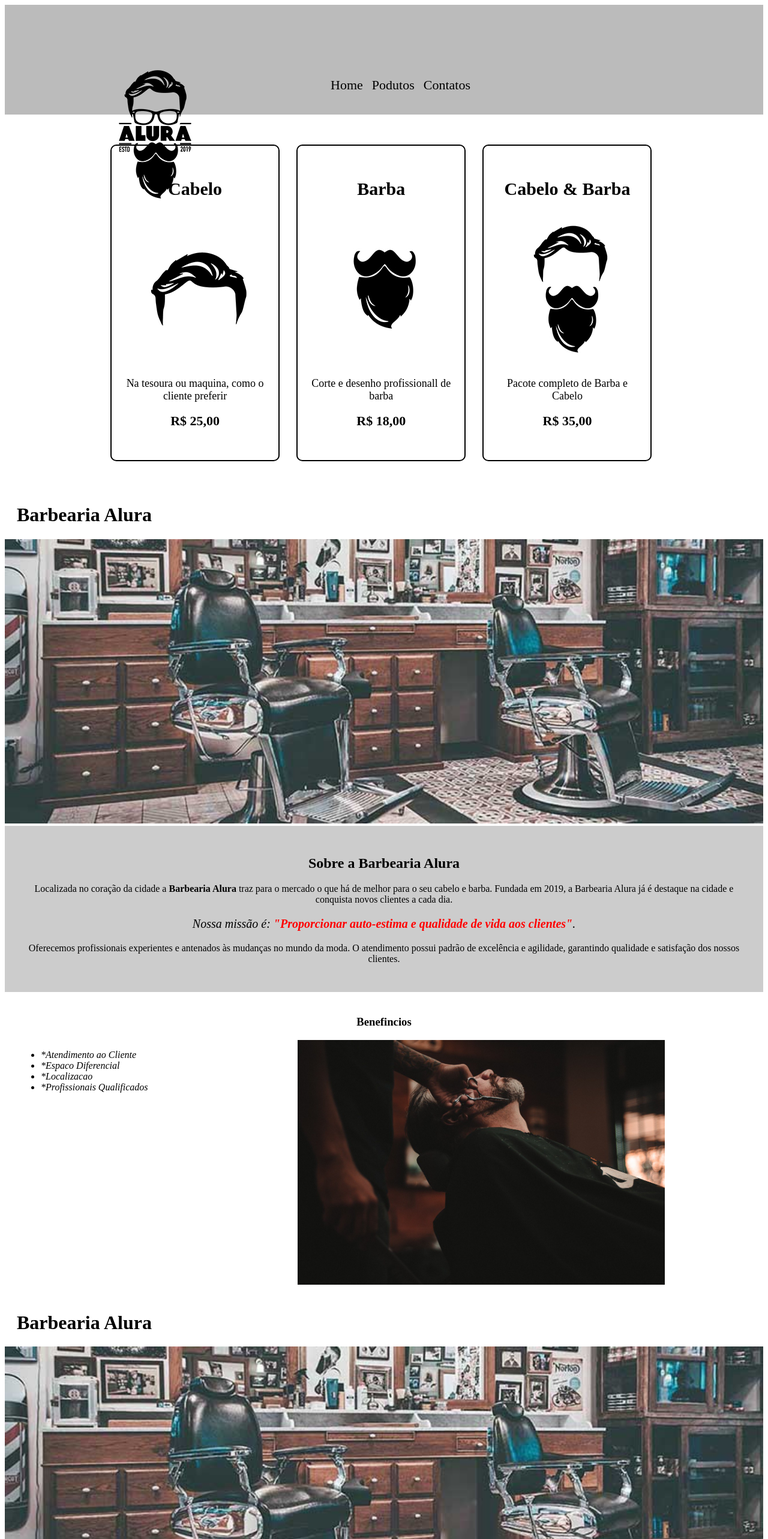
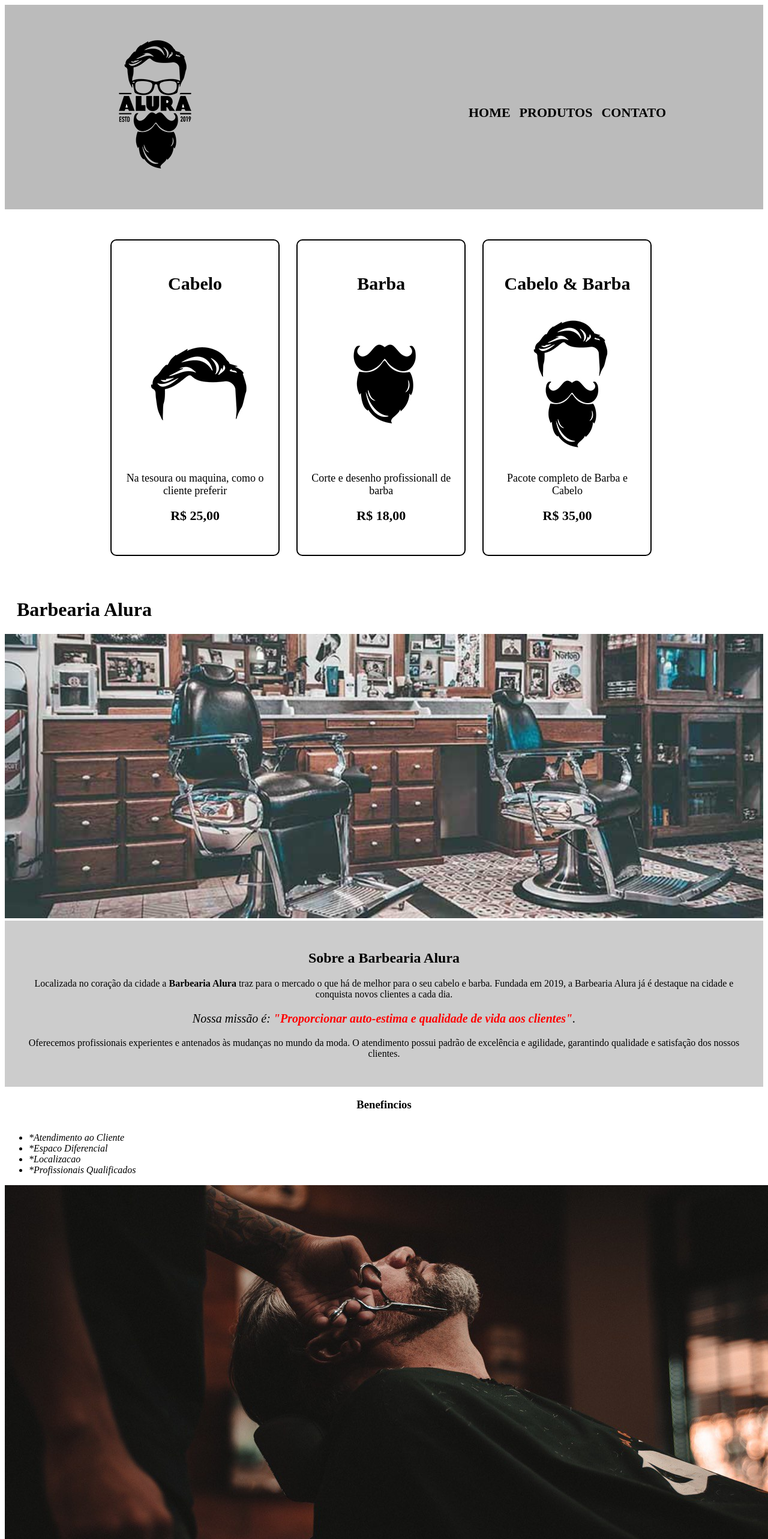
Before and after one commit to dudutavares1/AluraFrontEnd, an Angular app in the folder Barbearia-Alura/: page /acao in a window 1280 px wide. Shown: the top 2566 px of the page at 60% size. Built offline with nearby package versions, Linux system fonts and the light colour scheme.

Commit message:
atualizando CSS
atualizando CSS no pagina menu

```diff
--- a/Barbearia-Alura/src/app/Barbearia/Barbearia.component.scss
+++ b/Barbearia-Alura/src/app/Barbearia/Barbearia.component.scss
@@ -1,21 +1,18 @@
-body {
+#banner {
+	width:100%;
 }
 
-#banner {
-  width: 100%;
-}
-
-.principal {
-  background: #cccccc;
+.principal{
+	background: #CCCCCC;
 	padding: 30px;
 }
 
-.titulo-principal{
+.titulo-principal {
 	padding-left: 20px;
 }
 
 .titulo-centralizado {
-  text-align: center;
+	text-align: center
 }
 
 p {
@@ -23,22 +20,21 @@ p {
 }
 
 #missao {
-  font-size: 20px;
+	font-size: 20px
 }
 
 em strong {
-  color: #ff0000;
+	color: #FF0000;
 }
 
 .itens {
-  font-style: italic;
+	font-style: italic
 }
 
-.beneficio {
-  background: white;
+.beneficios {
+	background: #FFFFFF;
 	padding: 20px;
 }
-
 
 ul {
 	display: inline-block;
@@ -47,6 +43,6 @@ ul {
 	margin-right: 15%;
 }
 
-.imagembeneficio {
+.imagembeneficios {
 	width: 50%;
 }
--- a/Barbearia-Alura/src/app/menu/menu.component.html
+++ b/Barbearia-Alura/src/app/menu/menu.component.html
@@ -1,16 +1,16 @@
 <header>
   <div class="caixa">
     <h1><img src="/assets/img/logo.png" class="banner" alt=""></h1>
+
     <nav>
       <ul>
-        <li><a href=""></a>Home</li>
-        <li><a href=""></a>Podutos</li>
-        <li><a href=""></a>Contatos</li>
+        <li><a href="index.html">Home</a></li>
+        <li><a href="produtos.html">Produtos</a></li>
+        <li><a href="contato.html">Contato</a></li>
       </ul>
     </nav>
   </div>
 </header>
-
 
 <main>
   <ul class="produtos">
@@ -25,7 +25,6 @@
       <img src="/assets/img/barba.jpg" alt="">
       <p class="produto-descricao">Corte e desenho profissionall de barba</p>
       <p class="produto-preco">R$ 18,00</p>
-
     </li>
     <li>
       <h2>Cabelo & Barba</h2>
@@ -33,9 +32,5 @@
       <p class="produto-descricao">Pacote completo de Barba e Cabelo</p>
       <p class="produto-preco">R$ 35,00</p>
     </li>
-
   </ul>
-
-
-
 </main>
--- a/Barbearia-Alura/src/app/menu/menu.component.scss
+++ b/Barbearia-Alura/src/app/menu/menu.component.scss
@@ -1,5 +1,5 @@
 header {
-  background: #bbbbbb;
+	background: #BBBBBB;
 	padding: 20px 0;
 }
 
@@ -8,13 +8,9 @@ header {
 	width: 940px;
 	margin: 0 auto;
 }
-.banner {
-  margin-top: 50px;
-}
 
 nav {
-  text-align: center;
-  margin-top: -250px;
+	position: absolute;
 	top: 110px;
 	right: 0;
 }
@@ -22,14 +18,13 @@ nav {
 nav li {
 	display: inline;
 	margin: 0 0 0 15px;
-  font-size: 22px;
 }
 
 nav a {
 	text-transform: uppercase;
 	color: #000000;
 	font-weight: bold;
-
+	font-size: 22px;
 	text-decoration: none;
 }
 
@@ -47,7 +42,7 @@ nav a {
 	margin: 0 1.5%;
 	padding: 30px 20px;
 	box-sizing: border-box;
-  border: 2px solid black;
+	border: 2px solid #000000;
 	border-radius: 10px;
 }
 
```
Lines whose indentation alone changed are shown as unchanged.
